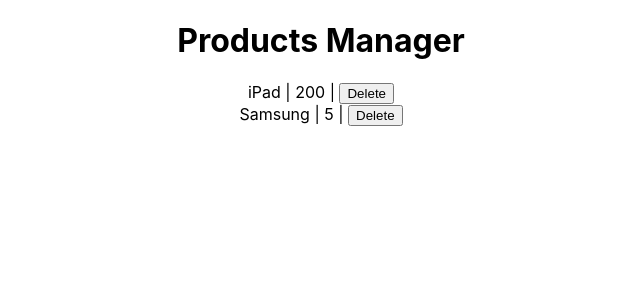
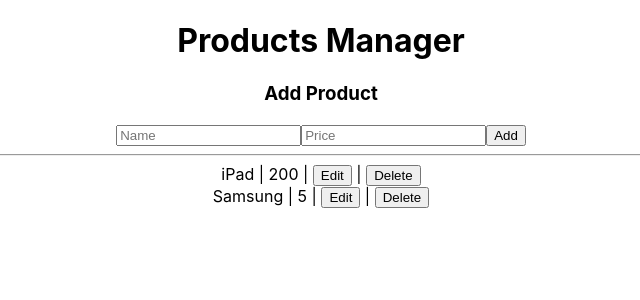
Before and after one commit to starkennmag/React-JS, a React (Create React App) app: page / in a window 1280 px wide. Shown: the top 300 px of the page, without its empty margins (319-959 px from the left). Built offline with nearby package versions, Linux system fonts and the light colour scheme.

Commit message:
commit final com edit e add methods

```diff
--- /dev/null
+++ b/src/AddItem.js
@@ -0,0 +1,30 @@
+import React, { Component } from 'react';
+
+class AddItem extends Component {
+  constructor(props) {
+    super(props);
+
+    this.onSubmit = this.onSubmit.bind(this);
+  }
+
+  onSubmit(event){
+    event.preventDefault();
+    this.props.onAdd(this.nameInput.value, this.priceInput.value);
+    //console.log(this.nameInput.value, this.priceInput.value);
+    this.nameInput.value = '';
+    this.priceInput.value = '';
+  }
+  render() {
+    return (
+    	<form onSubmit={this.onSubmit}>
+        <h3>Add Product</h3>
+        <input placeholder="Name" ref={nameInput => this.nameInput = nameInput}/>
+       <input placeholder="Price" ref={priceInput => this.priceInput = priceInput}/>
+        <button>Add</button>
+        <hr/>
+      </form>
+      );
+  }
+}
+
+export default AddItem;
--- a/src/App.js
+++ b/src/App.js
@@ -1,7 +1,8 @@
 import React, { Component } from 'react';
 import './App.css';
 
-import ProductItem from './products-item'
+import ProductItem from './products-item';
+import AddItem from './AddItem';
 
 const products = [
 {
@@ -23,8 +24,9 @@ class App extends Component {
      this.state = {
       products: JSON.parse(localStorage.getItem('products'))
      };
-
+     this.onAdd = this.onAdd.bind(this);
      this.onDelete = this.onDelete.bind(this);
+     this.onEditSubmit = this.onEditSubmit.bind(this);
   }
 
   componentWillMount(){
@@ -36,6 +38,17 @@ class App extends Component {
   getProducts(){
     return this.state.products  }
 
+  onAdd(name, price){
+    const products = this.getProducts();
+
+    products.push({
+      name,
+      price
+    });
+
+    this.setState({ products });
+  }
+
   onDelete(name) {
     const products = this.getProducts();
 
@@ -46,10 +59,27 @@ class App extends Component {
     this.setState({ products: filteredProducts });
   }
 
+  onEditSubmit(name, price, originalName) {
+    let products = this.getProducts();
+
+    products = products.map(product => {
+      if(product.name === originalName) {
+        product.name = name;
+        product.price = price;
+      }
+      return product;
+    });
+    this.setState({ products});
+  }
+
   render() {
     return (
       <div className="App">
         <h1>Products Manager</h1>
+
+        <AddItem
+          onAdd={this.onAdd}
+        />
 
         {
           this.state.products.map(product => {
@@ -58,6 +88,7 @@ class App extends Component {
               key={product.name}
               {...product}
               onDelete={this.onDelete}
+              onEditSubmit={this.onEditSubmit}
               />
             );
           })
--- a/src/products-item.js
+++ b/src/products-item.js
@@ -4,7 +4,13 @@ class ProductItem extends Component {
 constructor(props) {
 	super(props);
 
+	this.state = {
+		isEdit: false
+	};
+
 	this.onDelete = this.onDelete.bind(this);
+	this.onEdit = this.onEdit.bind(this);
+	this.onEditSubmit = this.onEditSubmit.bind(this);
 }
 
 onDelete(){
@@ -13,16 +19,46 @@ const {onDelete, name} = this.props;
 	this.props.onDelete(this.props.name);
 }
 
+onEdit(){
+	this.setState({ isEdit: true});
+
+	//const {onEdit, name} = this.props;
+
+	//this.props.onEdit(this.props.name);
+}
+
+onEditSubmit(event ){
+	event.preventDefault();
+
+	this.props.onEditSubmit(this.nameInput.value, this.priceInput.value, this.props.name);
+
+	this.setState({ isEdit : false});
+}
   render() {
   	const {name, price} = this.props;
 
     return (
-    	<div>
-            <span>{name}</span>
-                {' | '}
+    	<div>{
+    		this.state.isEdit
+    		? (
+    	<form onSubmit={this.onEditSubmit}>
+    	<input placeholder="Name" ref={nameInput => this.nameInput = nameInput} defaultValue={name} />
+       	<input placeholder="Price" ref={priceInput => this.priceInput = priceInput} defaultValue={price} />
+        <button>Save</button>
+    	</form>
+    		)
+    		: (
+    		<div>
+    		<span>{name}</span>
+             {' | '}
              <span>{price}</span>
-                {' | '}
+             {' | '}
+             <button onClick={this.onEdit}>Edit</button>
+             {' | '}
              <button onClick={this.onDelete}>Delete</button>
+             </div>
+    		)
+    	}
          </div>
          );
   }
```
